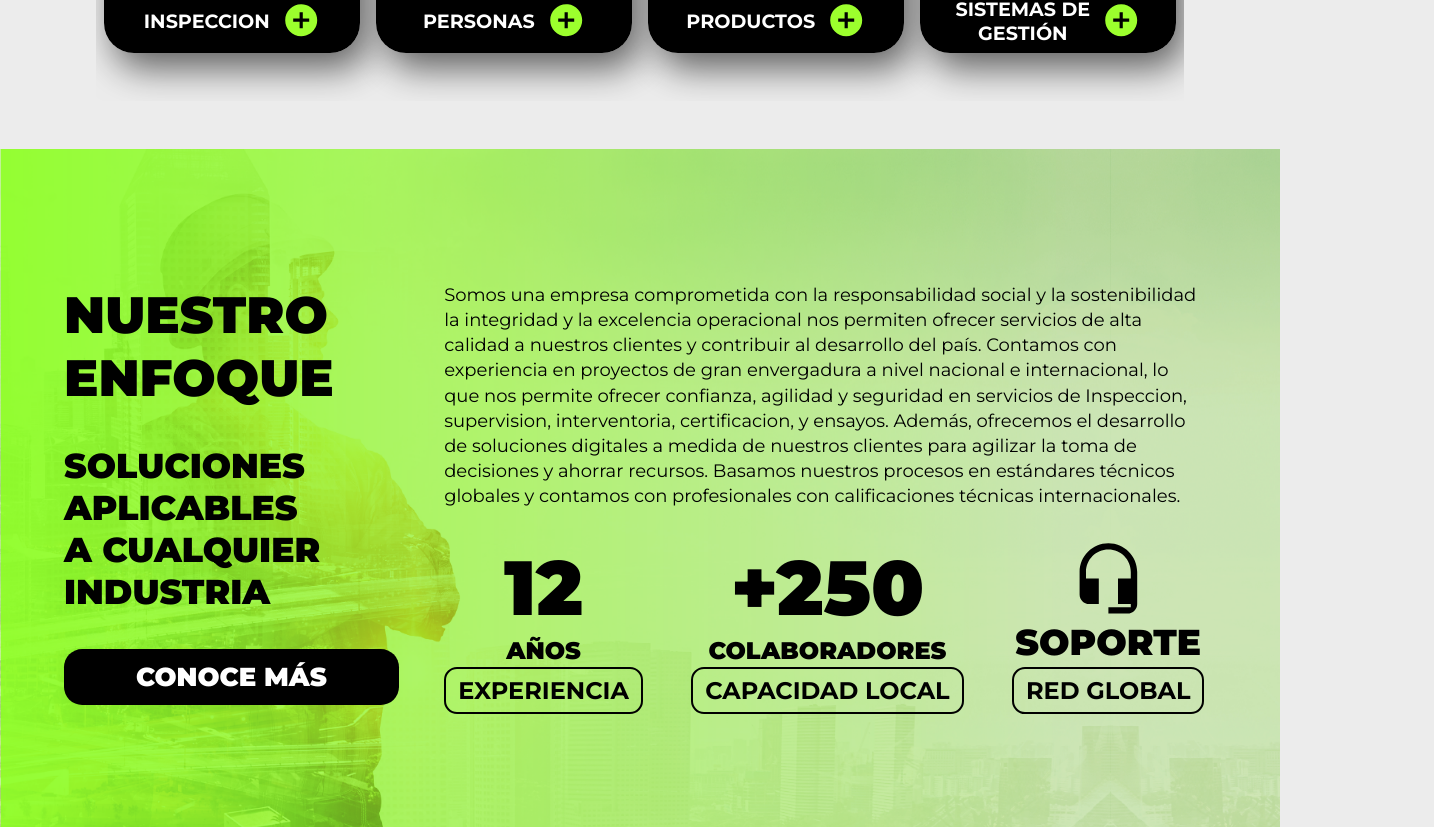
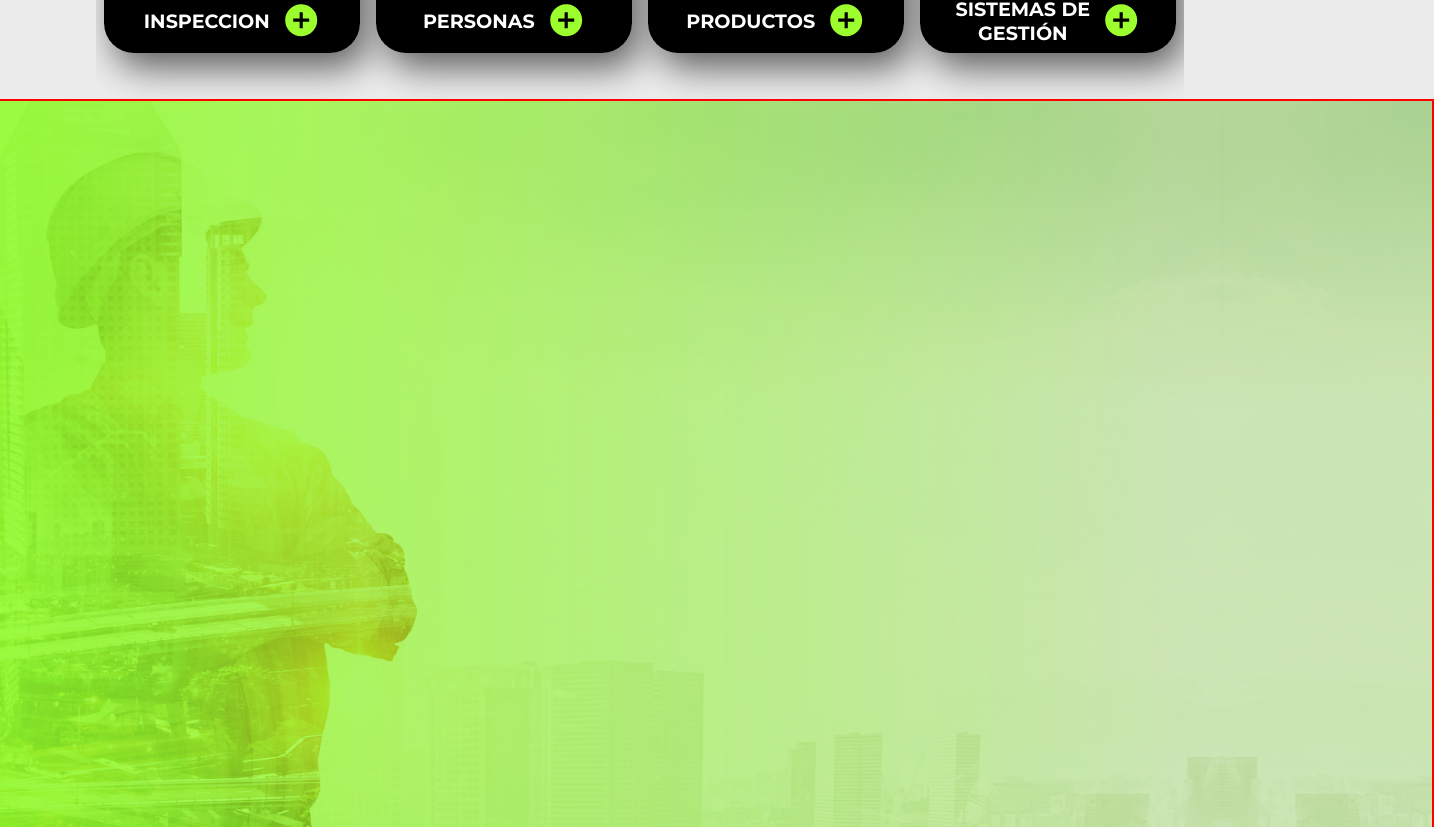
Before and after one commit to jans027/itic, a React (Create React App) app: page /Home in a window 1280 px wide. Shown: the part 1853-2680 px from the top of the page, 1434 px wide, since content can reach past the window. Built offline with nearby package versions, Linux system fonts and the light colour scheme.

Commit message:
ruta banner contacto

```diff
--- a/src/components/SecContactanos.jsx
+++ b/src/components/SecContactanos.jsx
@@ -1,7 +1,7 @@
 import React, { Component } from 'react'
 import { Link } from 'react-router-dom';
 import { data } from '../data/data';
-import ImgBannerPc from '../images/shutterstock_150293498---copia.png'
+import ImgBannerPc from '../images/Banner_contacto.png'
 import ImgBannerMobile from '../images/Banner_contacto_mobile.png'
 import { ContContacto } from '../styles/secContactanos';
 
--- a/src/components/SecEnfoque.jsx
+++ b/src/components/SecEnfoque.jsx
@@ -22,7 +22,7 @@ const SecEnfoque = () => {
         <>
             <ContEnfoque>
                 <img src={ImgBanner} alt={id} />
-                <div className='contEnfoque1'>
+                {/* <div className='contEnfoque1'>
                     <div className='contEnfoque2'>
                         <p className='title'>{title}</p>
                         <p className='subTitle'>
@@ -70,7 +70,7 @@ const SecEnfoque = () => {
 
                         </div>
                     </div>
-                </div>
+                </div> */}
             </ContEnfoque>
         </>
     )
--- a/src/styles/SecEnfoque.js
+++ b/src/styles/SecEnfoque.js
@@ -8,10 +8,18 @@ export const ContEnfoque = styled.div`
     display: flex;
     justify-content: center;
     align-items: center;
+    overflow: hidden;
+    border:2px solid red;//..................
     img{
         position: absolute;
-        width: 100%;
-        height: 700px;
+        height: 100%;
+        object-fit: cover;
+        object-position: center center;
+        border:2px solid red;//..................
+        @media (max-width:960px) {
+            object-position: 320px 10%;
+
+        }
     }
     .contEnfoque1{
         position:absolute;
```
